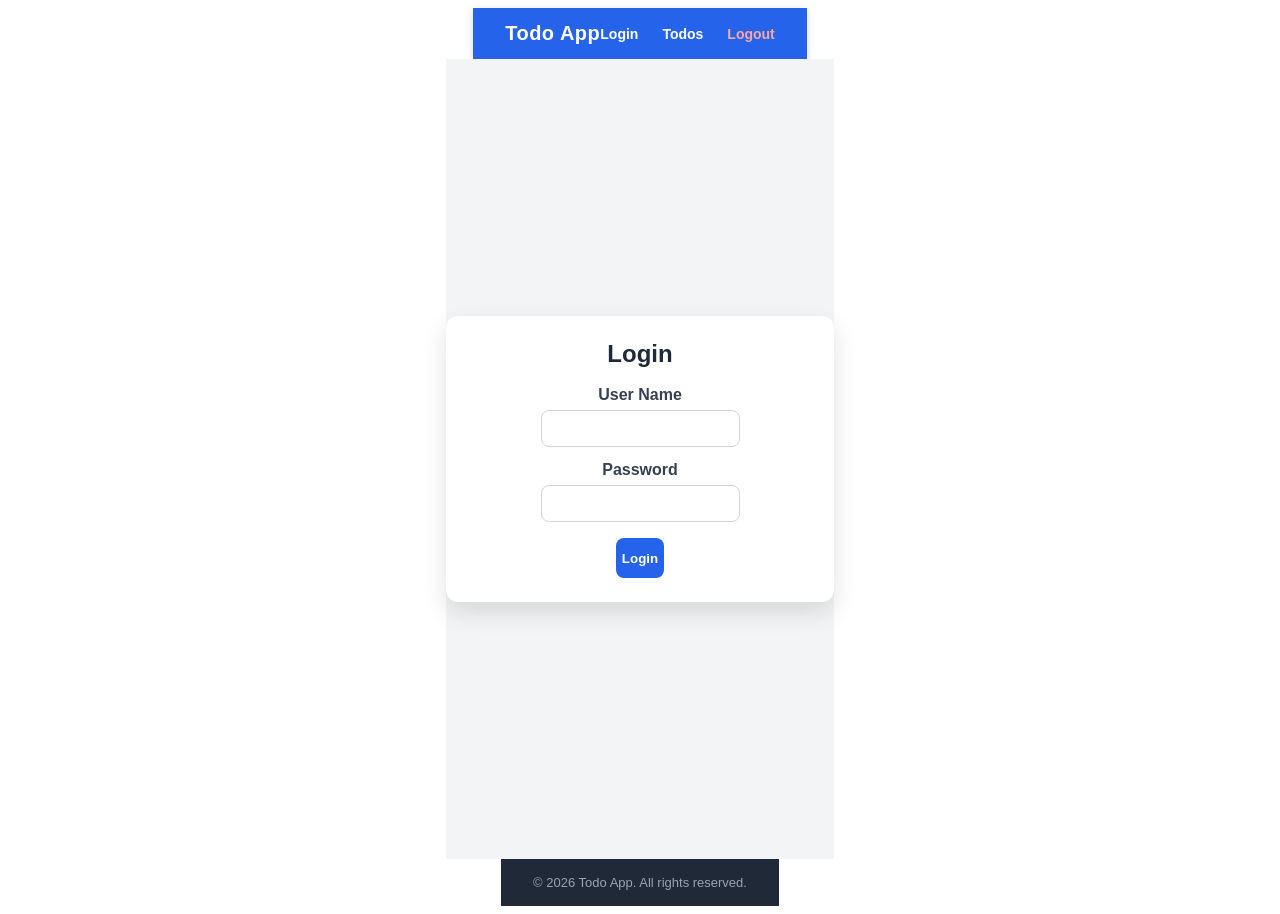
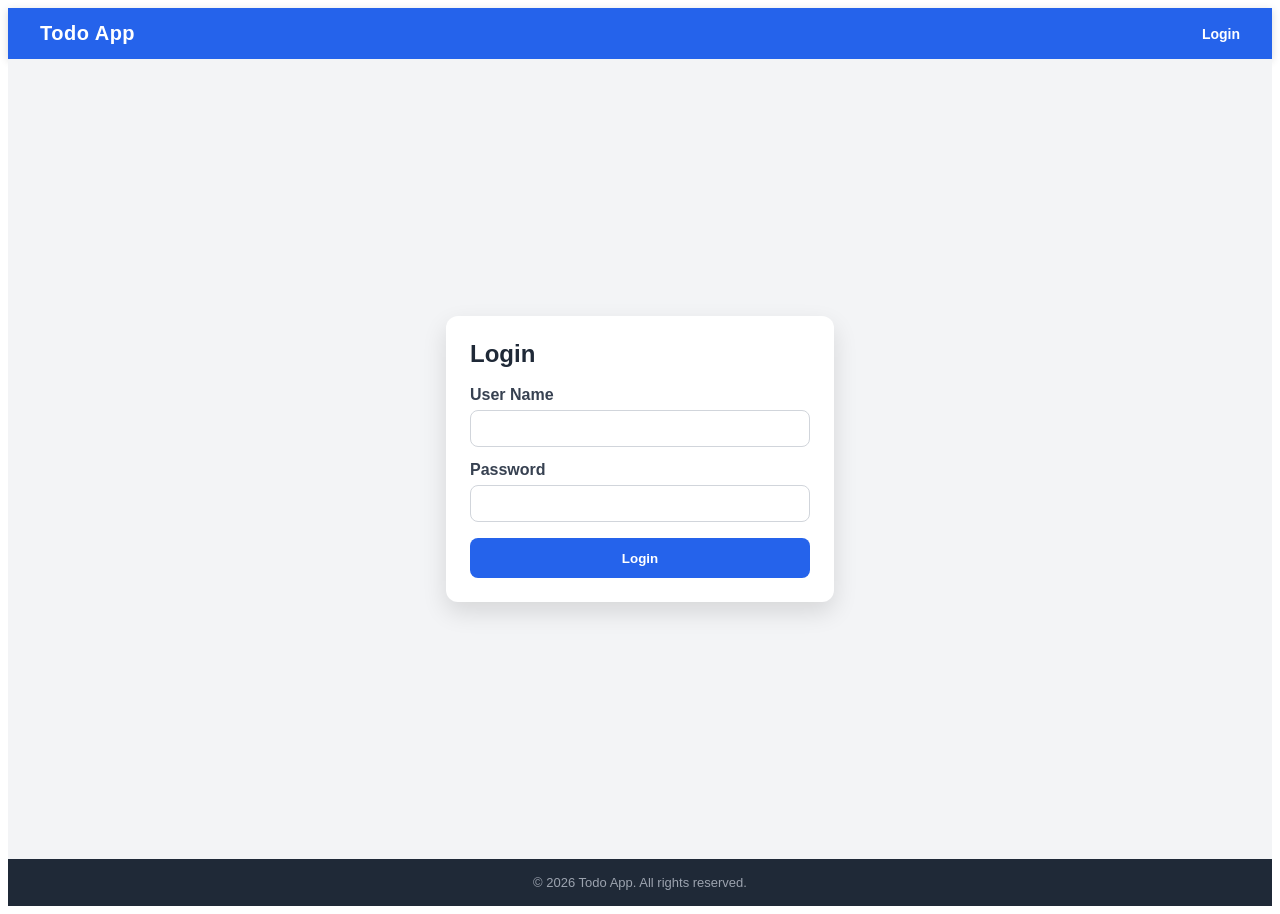
Before and after one commit to niteshsaxena03/ReactSpringBootLearning, a React (Vite) app: page / in a window 1280 px wide. Built offline with nearby package versions, Linux system fonts and the light colour scheme.

Commit message:
modified header and footer

```diff
--- a/components/Footer.jsx
+++ b/components/Footer.jsx
@@ -9,6 +9,8 @@ export const Footer = () => {
         fontFamily: "Arial, sans-serif",
         fontSize: "13px",
         marginTop: "auto",
+        width: "100%",
+        boxSizing: "border-box",
       }}
     >
       © {new Date().getFullYear()} Todo App. All rights reserved.
--- a/components/Header.jsx
+++ b/components/Header.jsx
@@ -1,4 +1,9 @@
+import { useLocation } from "react-router-dom";
+
 export const Header = () => {
+  const { pathname } = useLocation();
+  const isLoggedIn = pathname !== "/" && pathname !== "/logout";
+
   return (
     <header
       style={{
@@ -10,15 +15,22 @@ export const Header = () => {
         justifyContent: "space-between",
         fontFamily: "Arial, sans-serif",
         boxShadow: "0 2px 8px rgba(0,0,0,0.15)",
+        width: "100%",
+        boxSizing: "border-box",
       }}
     >
       <span style={{ fontSize: "20px", fontWeight: 700, letterSpacing: "0.5px" }}>
         Todo App
       </span>
       <nav style={{ display: "flex", gap: "24px", fontSize: "14px", fontWeight: 600 }}>
-        <a href="/" style={{ color: "#ffffff", textDecoration: "none" }}>Login</a>
-        <a href="/todos" style={{ color: "#ffffff", textDecoration: "none" }}>Todos</a>
-        <a href="/logout" style={{ color: "#fca5a5", textDecoration: "none" }}>Logout</a>
+        {isLoggedIn && (
+          <a href="/todos" style={{ color: "#ffffff", textDecoration: "none" }}>Todos</a>
+        )}
+        {isLoggedIn ? (
+          <a href="/logout" style={{ color: "#fca5a5", textDecoration: "none" }}>Logout</a>
+        ) : (
+          <a href="/" style={{ color: "#ffffff", textDecoration: "none" }}>Login</a>
+        )}
       </nav>
     </header>
   );
--- a/src/index.css
+++ b/src/index.css
@@ -5,7 +5,7 @@
   flex-direction: column;
 }
 
-div {
+.TodoApp > div {
   display: flex;
   justify-content: center;
   align-items: center;
```
